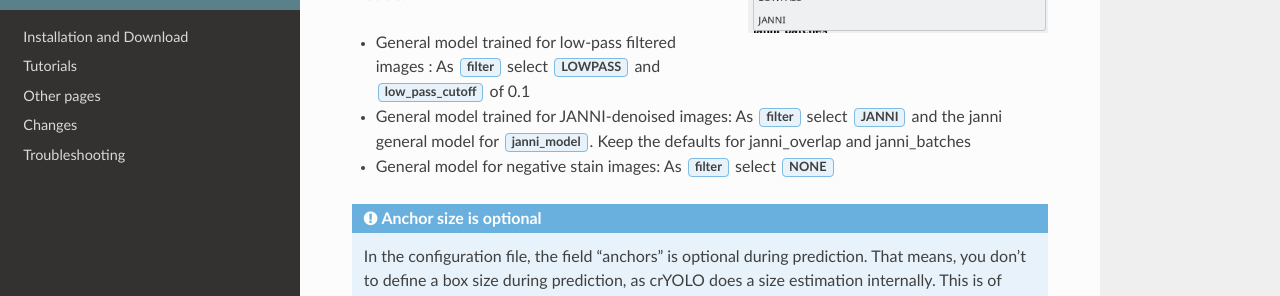
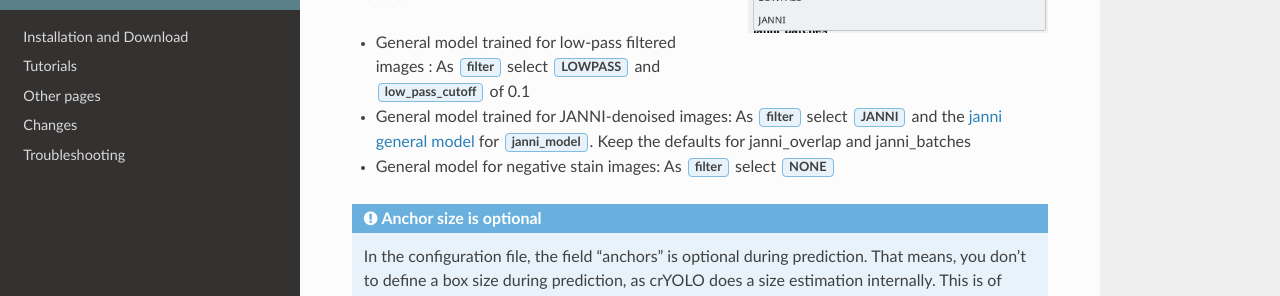
Before and after one commit to MPI-Dortmund/cryolo, a Sphinx documentation site: the page built from source/tutorials/tut01_general.rst, in a window 1280 px wide and 900 px high, scrolled down 2070 px. Shown: the part 151-447 px from the top of the window. Built offline with Sphinx 7.4.7 and the Read the Docs theme 2.0.0, drawn with Linux system fonts in a browser that asks for light colours; part of the change alters nothing that is shown.

```diff
--- a/source/tutorials/tut01_general.rst
+++ b/source/tutorials/tut01_general.rst
@@ -32,7 +32,7 @@ general models:
 
 * General model trained for low-pass filtered images : As :guilabel:`filter` select :guilabel:`LOWPASS` and :guilabel:`low_pass_cutoff` of 0.1
 
-* General model trained for JANNI-denoised images: As :guilabel:`filter` select :guilabel:`JANNI` and the janni general model for :guilabel:`janni_model`. Keep the defaults for janni_overlap and janni_batches
+* General model trained for JANNI-denoised images: As :guilabel:`filter` select :guilabel:`JANNI` and the `janni general model <https://sphire.mpg.de/wiki/doku.php?id=janni#janni_general_model>`_ for :guilabel:`janni_model`. Keep the defaults for janni_overlap and janni_batches
 
 * General model for negative stain images: As :guilabel:`filter` select :guilabel:`NONE`
 
```
